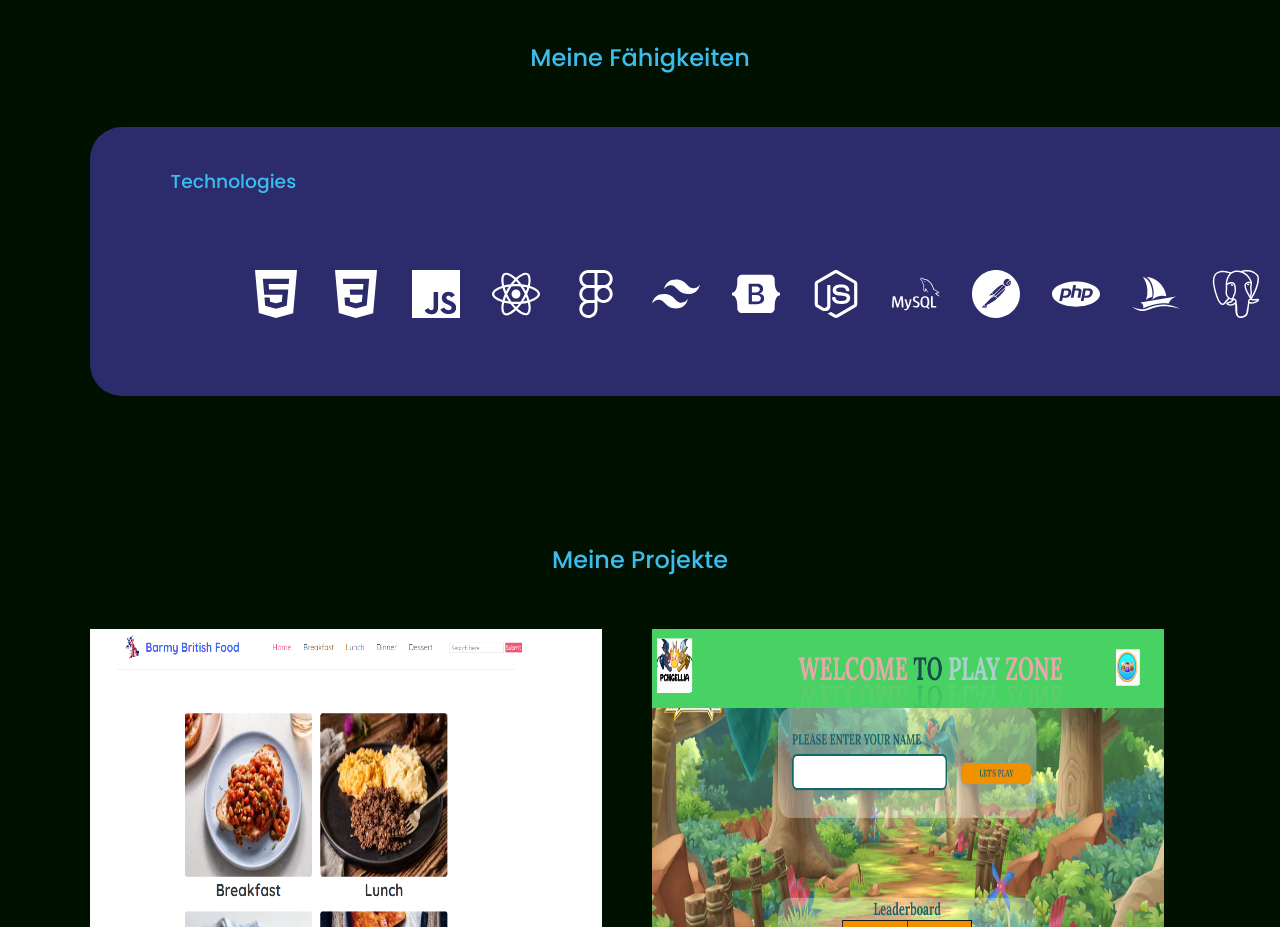
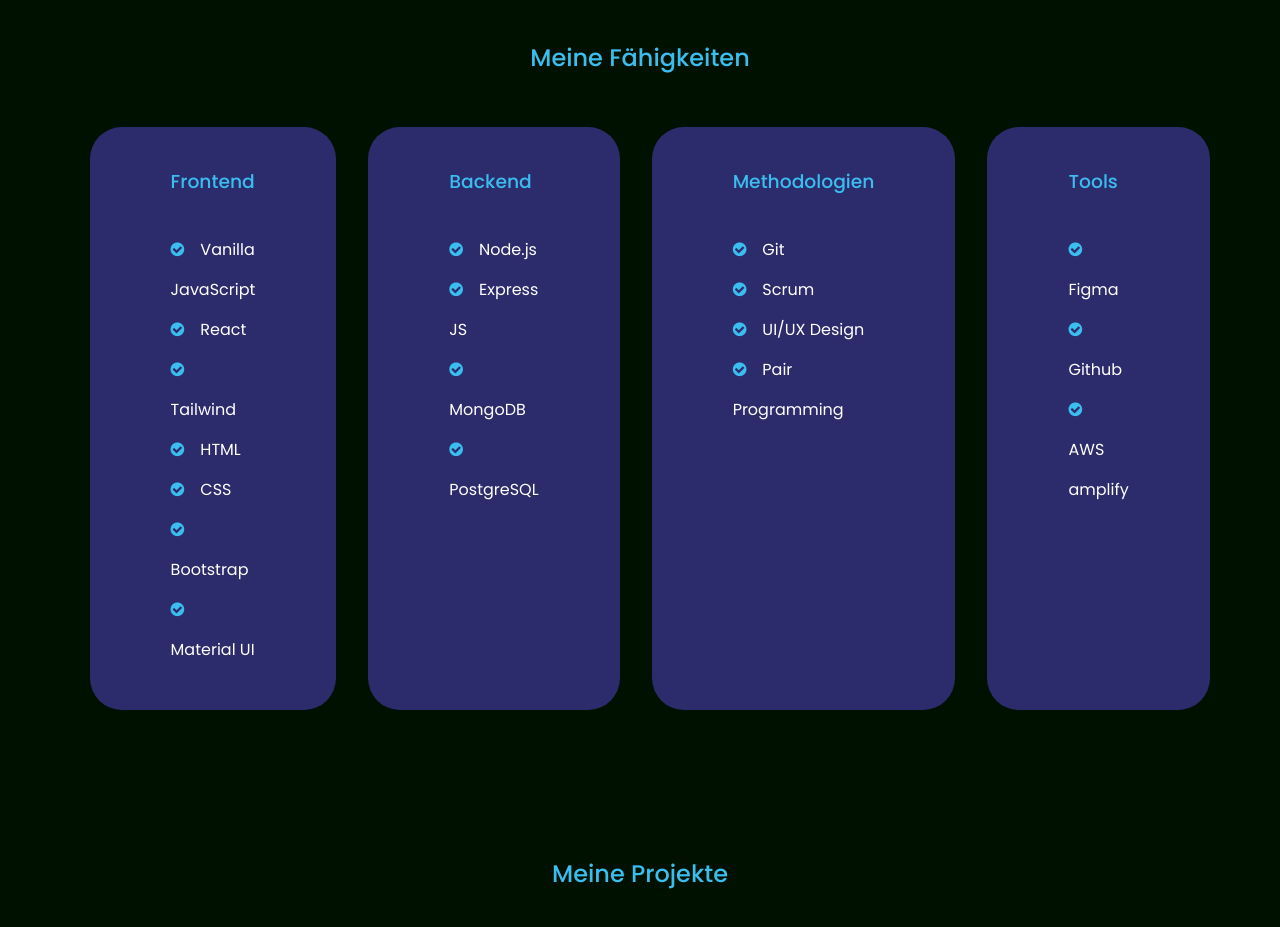
Before and after one commit to payalthummar/payal-portfolio, a React (Create React App) app: page / in a window 1280 px wide. Shown: the part 2120-3047 px from the top of the page. Built offline with nearby package versions, Linux system fonts and the light colour scheme.

Commit message:
skill update

```diff
--- a/src/components/DE/experienceKopie/ExperienceDE.jsx
+++ b/src/components/DE/experienceKopie/ExperienceDE.jsx
@@ -1,27 +1,5 @@
 import React from "react";
 import "../../experience/experience.css";
-import { IconContext } from "react-icons";
-import {
-  SiBootstrap,
-  SiFigma,
-  SiJavascript,
-  SiMaterialdesign,
-  SiMysql,
-  SiNodemon,
-  SiPhp,
-  SiPhpmyadmin,
-  SiPostman,
-} from "react-icons/si";
-import { SiHtml5 } from "react-icons/si";
-import { SiCss3 } from "react-icons/si";
-import { SiTypescript } from "react-icons/si";
-import { SiReact } from "react-icons/si";
-import { SiExpress } from "react-icons/si";
-import { SiNodedotjs } from "react-icons/si";
-import { SiPostgresql } from "react-icons/si";
-import { SiMongodb } from "react-icons/si";
-import { SiTailwindcss } from "react-icons/si";
-import { SiGit } from "react-icons/si";
 
 const ExperienceDE = () => {
   const blocks = {
@@ -34,7 +12,7 @@
       "Bootstrap",
       "Material UI",
     ],
-    Backend: ["Node JS", "Express JS", "MongoDB", "PostgreSQL"],
+    Backend: ["Node.js", "Express JS", "MongoDB", "PostgreSQL"],
     Methodologien: ["Git", "Scrum", "UI/UX Design", "Pair Programming"],
     Tools: ["Figma", "Github", "AWS amplify"],
   };
@@ -46,7 +24,7 @@
       <h2>Meine Fähigkeiten</h2>
 
       <div className="container experience__container">
-        {/* {getSkills(blocks).map((skill) => (
+        {getSkills(blocks).map((skill) => (
           <div className="experience__skillset">
             <h3>{skill}</h3>
             <ul className="experience__list">
@@ -58,31 +36,7 @@
               ))}
             </ul>
           </div>
-        ))} */}
-        <div className="experience__skillset">
-          <h3>Technologies</h3>
-          <div className="skills">
-            <IconContext.Provider value={{ size: "3em" }}>
-              <SiHtml5 />
-              <SiCss3 />
-              <SiJavascript />
-              <SiReact />
-              <SiFigma />
-              <SiTailwindcss />
-              <SiBootstrap />
-              <SiNodedotjs />
-              <SiMysql />
-              <SiPostman />
-              <SiPhp />
-              <SiPhpmyadmin />
-              <SiPostgresql />
-              <SiExpress />
-              <SiMongodb />
-
-              <SiGit />
-            </IconContext.Provider>
-          </div>
-        </div>
+        ))}
       </div>
     </section>
   );
--- a/src/components/experience/Experience.jsx
+++ b/src/components/experience/Experience.jsx
@@ -1,41 +1,17 @@
 import React from "react";
 import "./experience.css";
-
-import { IconContext } from "react-icons";
-import {
-  SiBootstrap,
-  SiFigma,
-  SiJavascript,
-  SiMaterialdesign,
-  SiMysql,
-  SiNodemon,
-  SiPhp,
-  SiPhpmyadmin,
-  SiPostman,
-} from "react-icons/si";
-import { SiHtml5 } from "react-icons/si";
-import { SiCss3 } from "react-icons/si";
-import { SiTypescript } from "react-icons/si";
-import { SiReact } from "react-icons/si";
-import { SiExpress } from "react-icons/si";
-import { SiNodedotjs } from "react-icons/si";
-import { SiPostgresql } from "react-icons/si";
-import { SiMongodb } from "react-icons/si";
-import { SiTailwindcss } from "react-icons/si";
-import { SiGit } from "react-icons/si";
 
 const Experience = () => {
   const blocks = {
     Frontend: [
       "Vanilla JavaScript",
       "React",
-      "Tailwind",
       "HTML",
       "CSS",
       "Bootstrap",
       "Material UI",
     ],
-    Backend: ["Node JS", "Express JS", "MongoDB", "PostgreSQL", "MySQL"],
+    Backend: ["Node.js", "Express JS", "MongoDB", "PostgreSQL"],
     Methodologies: ["Git", "Scrum", "UI/UX Design", "Pair Programming"],
     Tools: ["Figma", "Github", "AWS amplify"],
   };
@@ -47,41 +23,19 @@
       <h2>My Experience</h2>
 
       <div className="container experience__container">
-        <div className="experience__skillset">
-          <h3>Technologies</h3>
-          <div className="skills">
-            <IconContext.Provider value={{ size: "3em" }}>
-              <SiHtml5 />
-              <SiCss3 />
-              <SiJavascript />
-              <SiReact />
-              <SiFigma />
-              <SiTailwindcss />
-              <SiBootstrap />
-              <SiNodedotjs />
-              <SiMysql />
-              <SiPostman />
-              <SiPhp />
-              <SiPhpmyadmin />
-              <SiPostgresql />
-              <SiExpress />
-              <SiMongodb />
-
-              <SiGit />
-            </IconContext.Provider>
-          </div>
-          {/* {getSkills(blocks).map((skill) => (
+        {getSkills(blocks).map((skill) => (
+          <div className="experience__skillset">
+            <h3>{skill}</h3>
             <ul className="experience__list">
               {blocks[skill].map((s) => (
                 <li key={skill} className="experience__li">
                   <i className="fa fa-check-circle" aria-hidden="true"></i>
-
                   <span>{s}</span>
                 </li>
               ))}
             </ul>
-          ))} */}
-        </div>
+          </div>
+        ))}
       </div>
     </section>
   );
--- a/src/components/experience/experience.css
+++ b/src/components/experience/experience.css
@@ -1,20 +1,9 @@
-/* .experience__container {
-    display: grid;
-    grid-template-columns: 1fr 1fr 1fr 1fr;
-    gap: 2rem;
-} */
 .experience__container {
   display: grid;
-}
-/* .experience__skillset {
-  padding: 2rem;
-} */
-.skills {
-  display: flex;
-  align-items: center;
-  justify-content: center;
+  grid-template-columns: 1fr 1fr 1fr 1fr;
   gap: 2rem;
 }
+
 .experience__container div {
   background: var(--color-bg-variant);
   padding: 2.4rem 5rem;
--- a/src/components/porfolio/portfolio.css
+++ b/src/components/porfolio/portfolio.css
@@ -61,6 +61,9 @@
     grid-template-columns: 1fr 1fr;
     gap: 0.5rem;
   }
+  .portfolio-image {
+    width: 80vw;
+  }
 }
 
 @media screen and (max-width: 600px) {
@@ -76,6 +79,9 @@
   .portfolio__item-image img {
     width: 90%;
     height: auto;
+  }
+  .portfolio-image {
+    width: 30vw;
   }
 }
 
```
